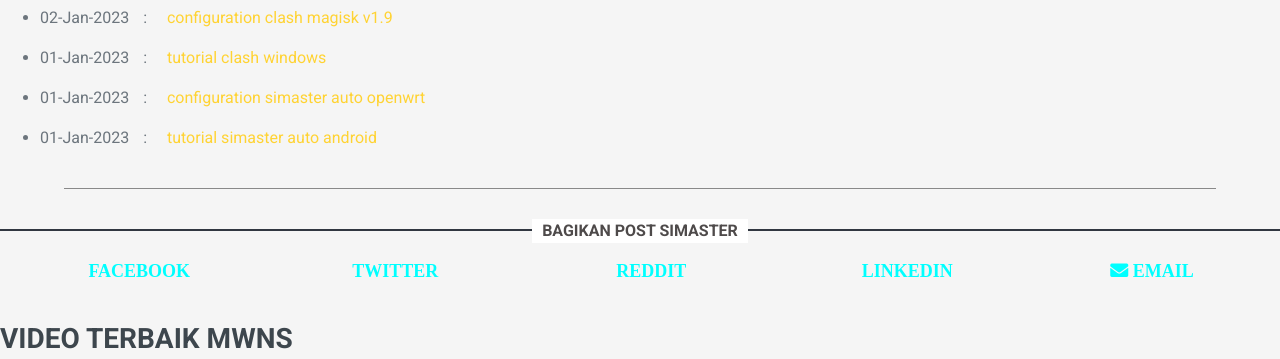
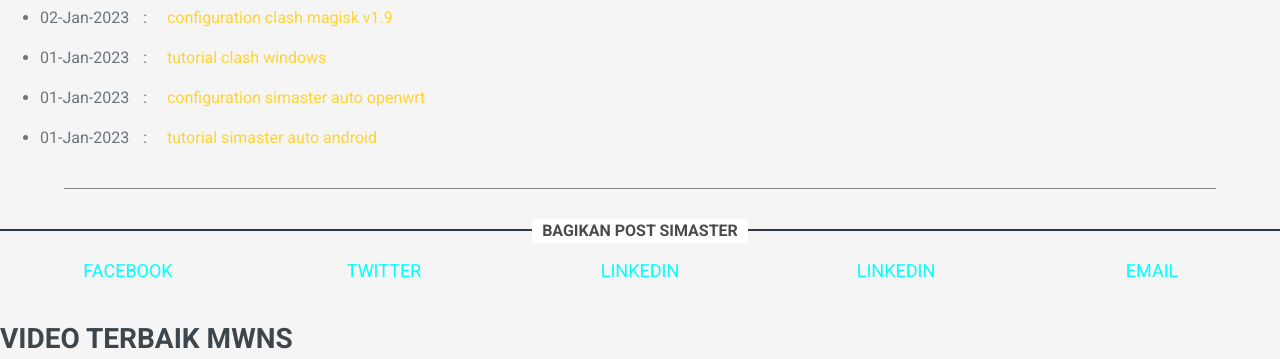
Before and after one commit to mwnsofficial/simaster, a Jekyll site: the page built from pages/blog/arsip.html, in a window 1280 px wide and 900 px high, scrolled down 461 px, cut to the strip 0-359 px from the top of the window. Built offline with Jekyll 4.4.1, drawn with Linux system fonts in a browser that asks for light colours; nearby versions of some CDN libraries; comment, search, counter and statistics services are not loaded.

Commit message:
Update bagikan.html

```diff
--- a/_includes/bagikan.html
+++ b/_includes/bagikan.html
@@ -3,25 +3,10 @@
 <p class="bagikan-sekarang">BAGIKAN POST SIMASTER</p>
 </div>
 <div id="kotak-bagikan">
-<a href="https://www.facebook.com/sharer/sharer.php?u={{ site.url }}{{ page.url }}" onclick="window.open(this.href, 'mywin', 'left=20,top=20,width=500,height=500,toolbar=1,resizable=0'); return false;">
-<i class="fab fa-facebook-f fa share-button">
-FACEBOOK</i>
-</a>
-<a href="https://twitter.com/intent/tweet?text={{ page.title }}&url={{ site.url }}{{ page.url }}" onclick="window.open(this.href, 'mywin', 'left=20,top=20,width=500,height=500,toolbar=1,resizable=0'); return false;">
-<i class="fab fa-twitter fa share-button">
-TWITTER</i>
-</a>
-<a href="http://www.reddit.com/submit?url={{ site.url }}{{ page.url }}" onclick="window.open(this.href, 'mywin', 'left=20,top=20,width=500,height=500,toolbar=1,resizable=0'); return false;">
-<i class="fab fa-reddit fa share-button">
-REDDIT</i>
-</a>
-<a href="https://www.linkedin.com/shareArticle?mini=true&url={{ site.url }}{{ page.url }}&title={{ page.title }}&summary={{ page.summary }}&source=webjeda" onclick="window.open(this.href, 'mywin', 'left=20,top=20,width=500,height=500,toolbar=1,resizable=0'); return false;">
-<i class="fab fa-linkedin fa share-button">
-LINKEDIN</i>
-</a>
-<a href="mailto:?subject={{ page.title }}&amp;body=Check out this site {{ site.url }}{{ page.url }}">
-<i class="fa fa-envelope fa share-button">
-EMAIL</i>
-</a>
+<a href="https://www.facebook.com/sharer/sharer.php?u={{ site.url }}{{ page.url }}" onclick="window.open(this.href, 'mywin', 'left=20,top=20,width=650,height=300,toolbar=1,resizable=0'); return false;">FACEBOOK</a>
+<a href="https://twitter.com/intent/tweet?text={{ page.title }}&url={{ site.url }}{{ page.url }}" onclick="window.open(this.href, 'mywin', 'left=20,top=20,width=650,height=300,toolbar=1,resizable=0'); return false;">TWITTER</a>
+<a href="http://www.reddit.com/submit?url={{ site.url }}{{ page.url }}" onclick="window.open(this.href, 'mywin', 'left=20,top=20,width=650,height=300,toolbar=1,resizable=0'); return false;">LINKEDIN</a>
+<a href="https://www.linkedin.com/shareArticle?mini=true&url={{ site.url }}{{ page.url }}&title={{ page.title }}&summary={{ page.summary }}&source=webjeda" onclick="window.open(this.href, 'mywin', 'left=20,top=20,width=650,height=300,toolbar=1,resizable=0'); return false;">LINKEDIN</a>
+<a href="mailto:?subject={{ page.title }}&amp;body=Check out this site {{ site.url }}{{ page.url }}">EMAIL</a>
 </div>
 </div>
```
